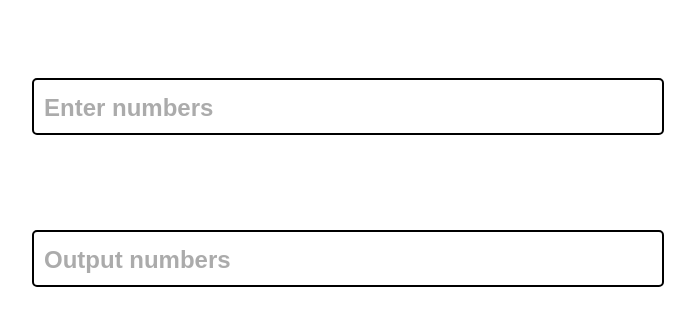
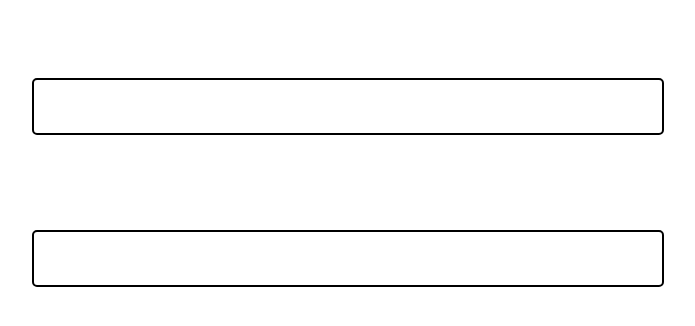
Before and after one commit to Mateja3m/romanNumbersConverter, a plain HTML site: page index.html in a window 1280 px wide. Shown: the part 132-458 px from the top of the page, without its empty margins (292-987 px from the left). Drawn offline with Linux system fonts and the light colour scheme.

Commit message:
deleted placeholder as unnecessary

```diff
--- a/index.html
+++ b/index.html
@@ -18,7 +18,6 @@
           id="arabicNum"
           class="num"
           name="arabic numbers"
-          placeholder="Enter numbers"
         />
         <label>Output Roman Numbers:</label>
         <input
@@ -26,7 +25,6 @@
           name="roman numbers"
           id="romanNum"
           class="num"
-          placeholder="Output numbers"
         />
       </form>
     </div>
--- a/style.css
+++ b/style.css
@@ -35,10 +35,7 @@ h1 {
   font-weight: bold;
   margin-bottom: 20px;
 }
-::placeholder {
-  opacity: 0.6;
-  font-size: 1.5rem;
-}
+
 
 label {
   color: white;
```
